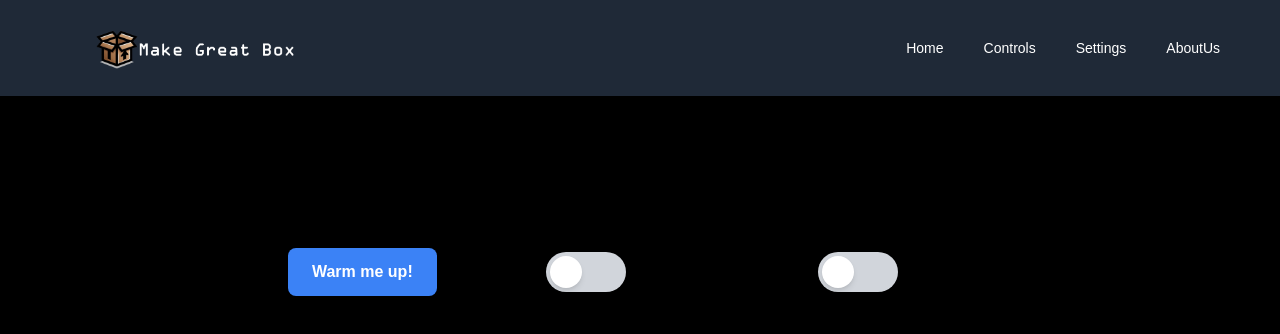
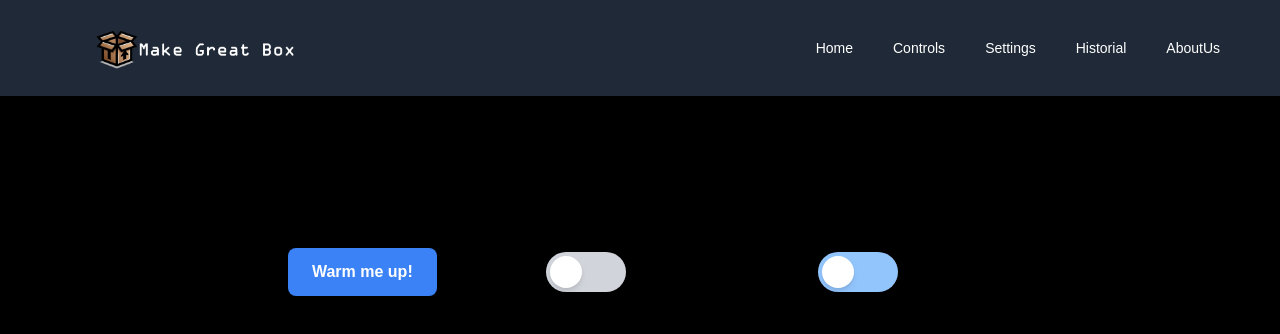
Before and after one commit to MakeGreatBox/frontend, a Next.js app: page /controls in a window 1280 px wide. Shown: the top 334 px of the page. Built offline with nearby package versions, Linux system fonts and the light colour scheme.

Commit message:
Settings v1

```diff
--- a/app/controls/page.tsx
+++ b/app/controls/page.tsx
@@ -2,6 +2,7 @@
 import Navbar from "@/components/Navbar/Navbar";
 import SlideButton from "@/components/slideButton/slideButton";
 import ClickButton from "@/components/clickButton/clickButton";
+import Slide from "@/components/forwardsBackwardsSlide/forwardsBackwardsSlide";
 
 export default function Controls() {
   const handleClick = () => {
@@ -29,7 +30,7 @@ export default function Controls() {
           <div className="flex flex-col items-center p-4 md:p-6 rounded-lg shadow-md w-full sm:w-auto text-center">
             <div className="flex items-center">
               <span className="text-black mr-4">Forwards</span>
-              <SlideButton />
+              <Slide />
               <span className="text-black ml-4">Backwards</span>
             </div>
           </div>
--- a/app/settings/page.tsx
+++ b/app/settings/page.tsx
@@ -1,5 +1,9 @@
+import Navbar from "@/components/Navbar/Navbar"
+
 export default function drttingd(){
     return(
-        <h1>tets</h1>
+        <div>
+            <Navbar/>
+        </div>
     )
 }
--- a/components/Navbar/Navbar.tsx
+++ b/components/Navbar/Navbar.tsx
@@ -80,6 +80,12 @@ const Navbar: React.FC = () => {
                 Settings
               </a>
               <a
+                href="/historial"
+                className="text-white hover:bg-gray-700 px-3 py-2 rounded-md text-sm font-medium"
+              >
+                Historial
+              </a>
+              <a
                 href="/about_us"
                 className="text-white hover:bg-gray-700 px-3 py-2 rounded-md text-sm font-medium"
               >
@@ -103,22 +109,28 @@ const Navbar: React.FC = () => {
             Home
           </a>
           <a
-            href="/about"
+            href="/controls"
             className="text-white block px-3 py-2 rounded-md text-base font-medium"
           >
-            About
+            Controls
           </a>
           <a
-            href="/services"
+            href="/settings"
             className="text-white block px-3 py-2 rounded-md text-base font-medium"
           >
-            Services
+            Settings
           </a>
           <a
-            href="/contact"
+            href="/settings"
             className="text-white block px-3 py-2 rounded-md text-base font-medium"
           >
-            Contact
+            Historial
+          </a>
+          <a
+            href="/about_us"
+            className="text-white block px-3 py-2 rounded-md text-base font-medium"
+          >
+            AboutUs
           </a>
         </div>
       </div>
--- a/components/clickButton/clickButton.tsx
+++ b/components/clickButton/clickButton.tsx
@@ -1,5 +1,5 @@
 // components/ClickButton.tsx
-"use client"; // Required for client-side interactivity
+"use client"; // Marks this component as a Client Component
 import React from "react";
 
 type ClickButtonProps = {
--- /dev/null
+++ b/components/forwardsBackwardsSlide/forwardsBackwardsSlide.tsx
@@ -0,0 +1,28 @@
+// components/SlideButton.tsx
+"use client"; // Enables client-side interactivity
+import React, { useState } from "react";
+
+const SlideButton: React.FC = () => {
+  const [isOn, setIsOn] = useState(false);
+
+  const toggleButton = () => {
+    setIsOn((prev) => !prev);
+  };
+
+  return (
+    <div
+      className={`w-20 h-10 flex items-center px-1 rounded-full cursor-pointer transition-colors ${
+        isOn ? "bg-blue-300" : "bg-blue-300"
+      }`}
+      onClick={toggleButton}
+    >
+      <div
+        className={`w-8 h-8 bg-white rounded-full shadow-md transform transition-transform ${
+          isOn ? "translate-x-10" : ""
+        }`}
+      />
+    </div>
+  );
+};
+
+export default SlideButton;
```
